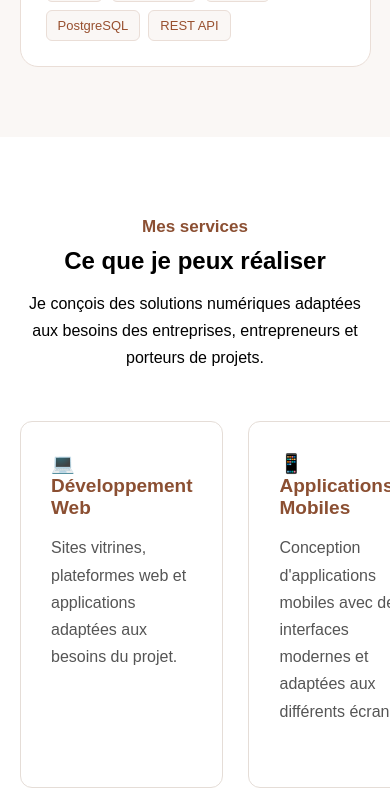
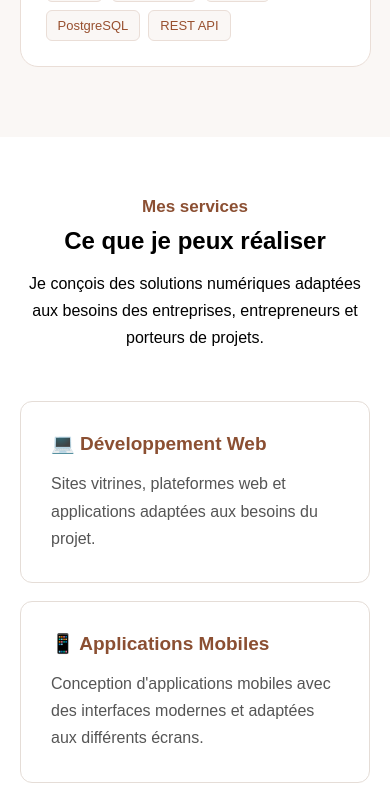
Before and after one commit to SIALOU-TIBANA-LARISSA/mon-portfolio, a React (Vite) app: page / in a window 390 px wide. Shown: the part 7560-8361 px from the top of the page. Built offline with nearby package versions, Linux system fonts and the light colour scheme.

Commit message:
Correction responsive services et formulaire

```diff
--- a/src/App.css
+++ b/src/App.css
@@ -1665,3 +1665,78 @@ img {
   line-height: 1.7;
   color: #555;
 }
+
+/* =========================================
+   CORRECTION MOBILE
+   SERVICES + FORMULAIRE CLIENT
+========================================= */
+
+@media (max-width: 768px) {
+
+  /* ===== SERVICES ===== */
+
+  #services {
+    width: 100%;
+    max-width: 100%;
+    box-sizing: border-box;
+    overflow: hidden;
+  }
+
+  .services-container {
+    width: 100%;
+    max-width: 100%;
+    padding: 60px 20px;
+    box-sizing: border-box;
+  }
+
+  .services-header {
+    width: 100%;
+    max-width: 100%;
+    box-sizing: border-box;
+  }
+
+  .services-grid {
+    width: 100%;
+    max-width: 100%;
+    grid-template-columns: 1fr;
+    gap: 18px;
+  }
+
+  .service-card {
+    width: 100%;
+    max-width: 100%;
+    box-sizing: border-box;
+  }
+
+
+  /* ===== FORMULAIRE CLIENT ===== */
+
+  .contact-content {
+    width: 100%;
+    max-width: 100%;
+    display: grid;
+    grid-template-columns: 1fr;
+    gap: 25px;
+    box-sizing: border-box;
+  }
+
+  .contact-form {
+    width: 100%;
+    max-width: 100%;
+    box-sizing: border-box;
+    padding: 22px;
+  }
+
+  .contact-form input,
+  .contact-form textarea {
+    width: 100%;
+    max-width: 100%;
+    box-sizing: border-box;
+  }
+
+  .contact-form button {
+    width: 100%;
+    max-width: 100%;
+    box-sizing: border-box;
+  }
+}
```
